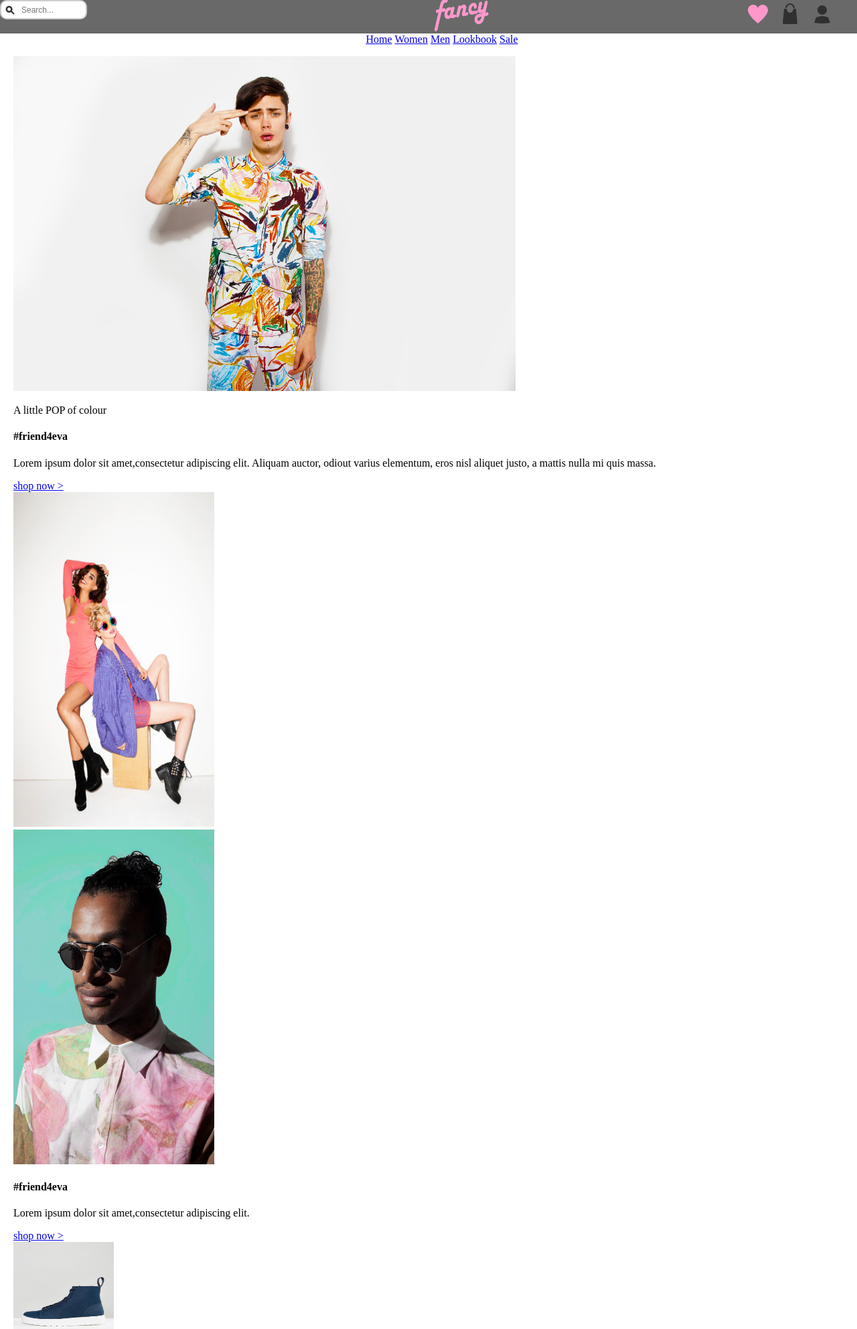
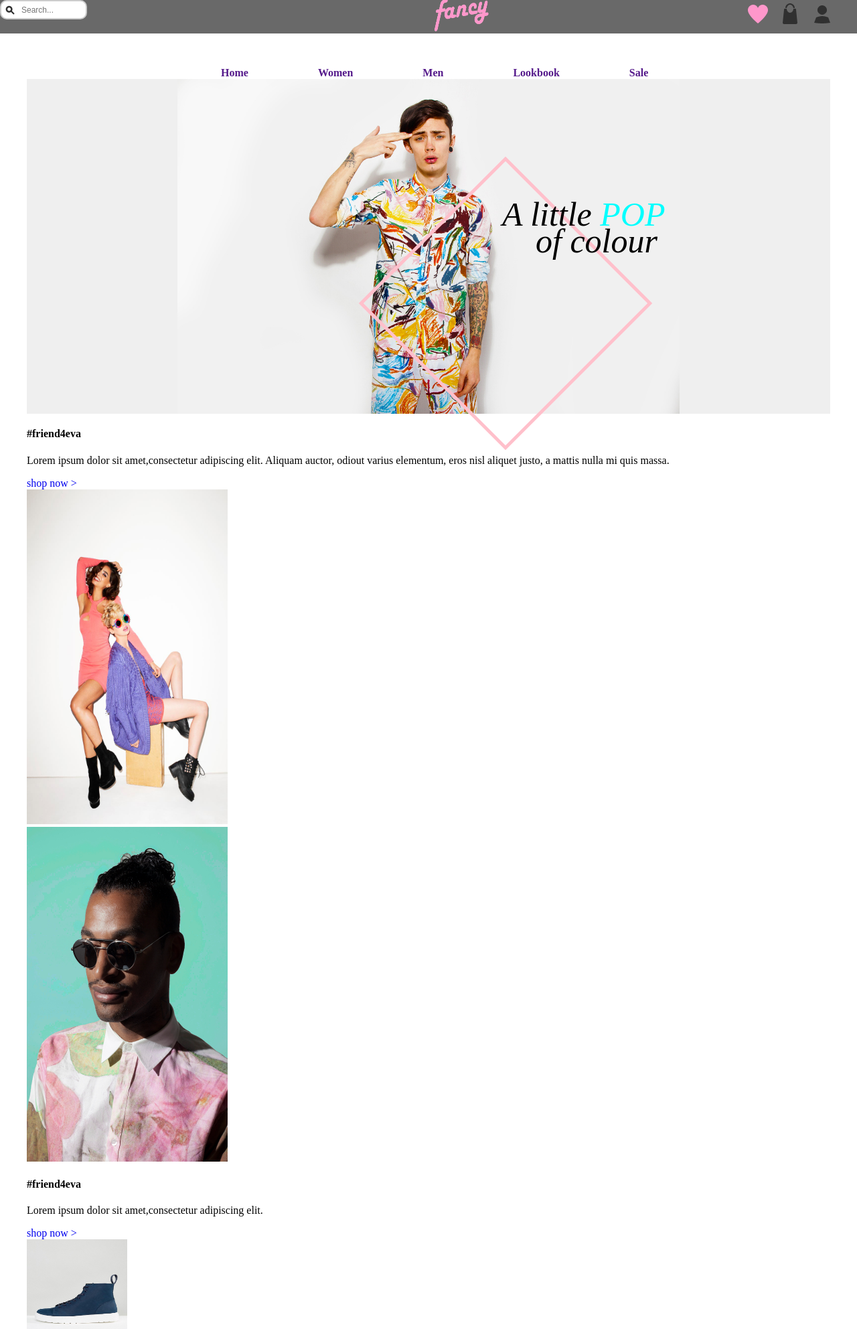
Before and after one commit to MarkyzZz/fancy_website, a PHP site: page /main.html in a window 1280 px wide. Shown: the top 1985 px of the page at 67% size. Run offline with PHP 8.4, Linux system fonts and the light colour scheme.

Commit message:
Text and image1 regulated

```diff
--- a/main.html
+++ b/main.html
@@ -32,22 +32,31 @@
     </div>
     <!-- Accomplish the nav first  DONE!-->
 
-    <div class="menu" style="clear:left;">
+    <div class="menu">
         <ul>
-            <li><a href="#">Home</a></li>
-            <li><a href="#">Women</a></li>
-            <li><a href="#">Men</a></li>
-            <li><a href="#">Lookbook</a></li>
-            <li><a href="#">Sale</a></li>
+            <li>
+                <a href=""> Home </a>
+            </li>
+            <li><a href="">Women</a></li>
+            <li><a href="">Men</a></li>
+            <li><a href="">Lookbook</a></li>
+            <li><a href="">Sale</a></li>
         </ul>
     </div>
+<!-- Make the menu done -->
 
-    <div>
-        <a><img src="img/image1.jpg" height="500"></a>
-        <div>
-            <p>A little POP of colour</p>
+
+    <div class="wrapperimg">
+        <a><img class="image1" src="img/image1.jpg" height="500"></a>
+        <div class="imagetext">
+            <p>A little <span>POP</span><br>&nbsp;&nbsp;&nbsp; of colour</p>
+        </div>
+        <div class="rotrect">
+
         </div>
     </div>
+  <!-- Make text FIRST DONE-->
+
     <div>
         <div>
             <h4>#friend4eva</h4>
--- a/styles/style.css
+++ b/styles/style.css
@@ -1,8 +1,9 @@
 body {
     font-size: 16px;
     display: block;
-    max-width: 1280px;
-    margin: 10px 20px;
+    max-width: 100%;
+    margin: 10px 40px;
+    z-index: 1;
 }
 
 input[type=text] {
@@ -31,37 +32,83 @@ input[type=text]:focus {
 }
 
 div.interface ul li {
-    clear:left;
+    clear: left;
     list-style-type: none;
     display: inline-block;
     padding-right: 10px;
     padding-top: 5px;
 }
-div.interface{
+
+div.interface {
     padding-left: 84%;
     margin-top: -100px;
 }
-.nav{
+
+.nav {
     height: 50px;
     vertical-align: middle;
-    background-color:dimgrey;
+    background-color: dimgrey;
     position: fixed;
-    top:0;
-    left:0;
-    right:0;
+    display: block;
+    top: 0;
+    left: 0;
+    right: 0;
+    z-index: 3;
 }
 
-div.menu{
-    margin-top: 50px;
-	text-align: center;
-}
 div.menu ul li {
+    font-weight: bold;
+    list-style-type: none;
     display: inline;
-    text-decoration: none;
-	text-align: center;
-	color: #303030;
+    padding-right: 100px;
 }
 
-div.menu ul li a:hover{
-	color: #fff;
+div.menu {
+    margin: 50px -50px;
+    width: 70%;
+    position: relative;
+    top: 50px;
+    left: 25%;
+    z-index: 2;
 }
+
+.image1 {
+    display: block;
+    margin:0 auto;
+}
+
+div.wrapperimg {
+    background-color: rgb(239, 239, 239);
+    width:100%;
+    height: 500px;
+}
+
+div.imagetext{
+    position:absolute;
+    top: 5em;
+    left:15em;
+    font-size: 50px;
+    width: 20%;
+    font-family: "Monotype Corsiva";
+    font-style: italic;
+    line-height: 40px;
+    z-index: 2;
+
+}
+div p span {
+    color: cyan;
+}
+
+.rotrect{
+    border: 5px solid pink;
+    position: relative;
+    width:300px;
+    height:300px;
+    transform: rotate(45deg);
+    top:-20em;
+    right:-35em;
+    z-index: 1;
+}
+a{
+    text-decoration: none;
+}
```
